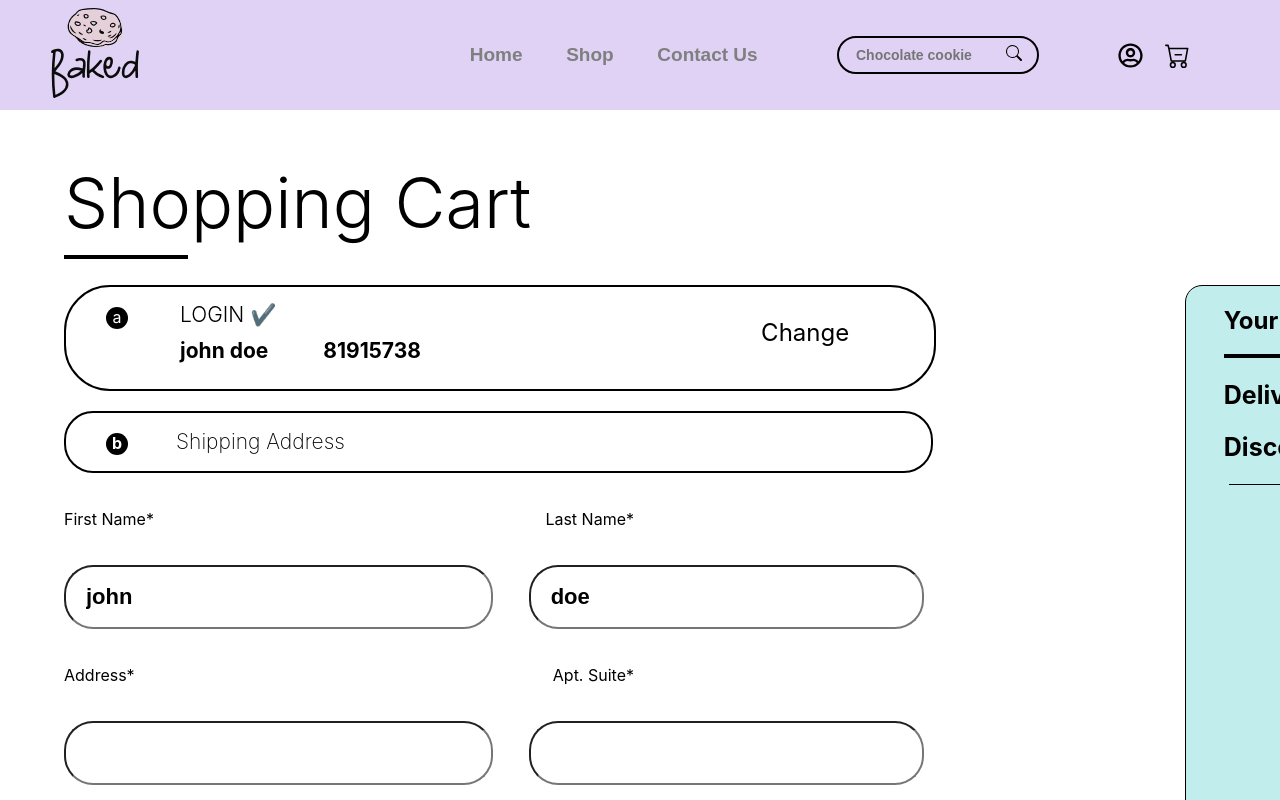
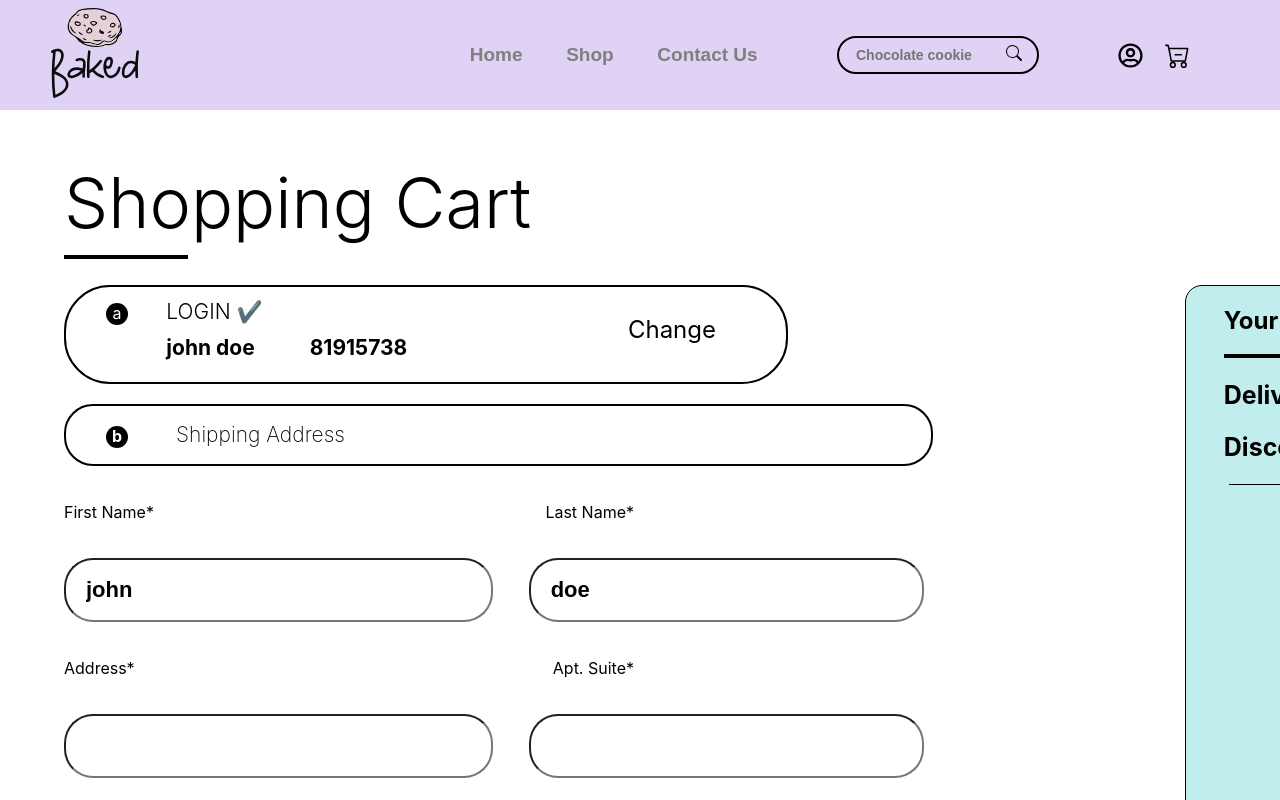
Before and after one commit to SaraBaassiri/baked_lb-website, a React (Create React App) app: page /my-cart2 in a window 1280 px wide. Shown: the top 800 px of the page. Built offline with nearby package versions, Linux system fonts and the light colour scheme; a web font is replaced by a local one.

Commit message:
Update Cart2.css

```diff
--- a/src/Views/Cart/cart2/Cart2.css
+++ b/src/Views/Cart/cart2/Cart2.css
@@ -3,7 +3,7 @@
     flex-direction: column;
     align-items: center;
     justify-content: center;
-    width: 100%;
+    width:100%;
     background-color: #f5f5f5;
     height: 100%;
 }
@@ -42,12 +42,12 @@ h3{
     flex-direction: column;
     margin-bottom: 2%;
     gap: 20px;
-    width: 50%;
+    width: 40%;
 }
 
 .BigInput{
-   width: 848px;
-   height: 92px;
+   width: 700px;
+   height: 85px;
     border-radius: 46px;
     border: 2px solid black;
     padding-bottom: 10px;
@@ -74,7 +74,6 @@ h3{
     font-weight: bold;
     font-size: 21px;
     padding-left: 20px;
-
 }
 .BigInput p span{
     padding-left: 50px;
@@ -82,12 +81,11 @@ h3{
 
 .shipping{
     height: 58px;
-    width: 845px;
+    width: 500px;
     border-radius: 29px;
     font-weight: bold;
     text-align: start;
     border: 2px solid black;
-    padding-left: 20px;
 }
 
 .shipping p{
@@ -251,7 +249,7 @@ h3{
     display: flex;
     flex-direction: column;
     margin: 0 auto;
-    width: 756px;
+    width: 500px;
     height: 979.48px;
     border-radius: 17px;
     border: 1.5px solid #000000;
```
